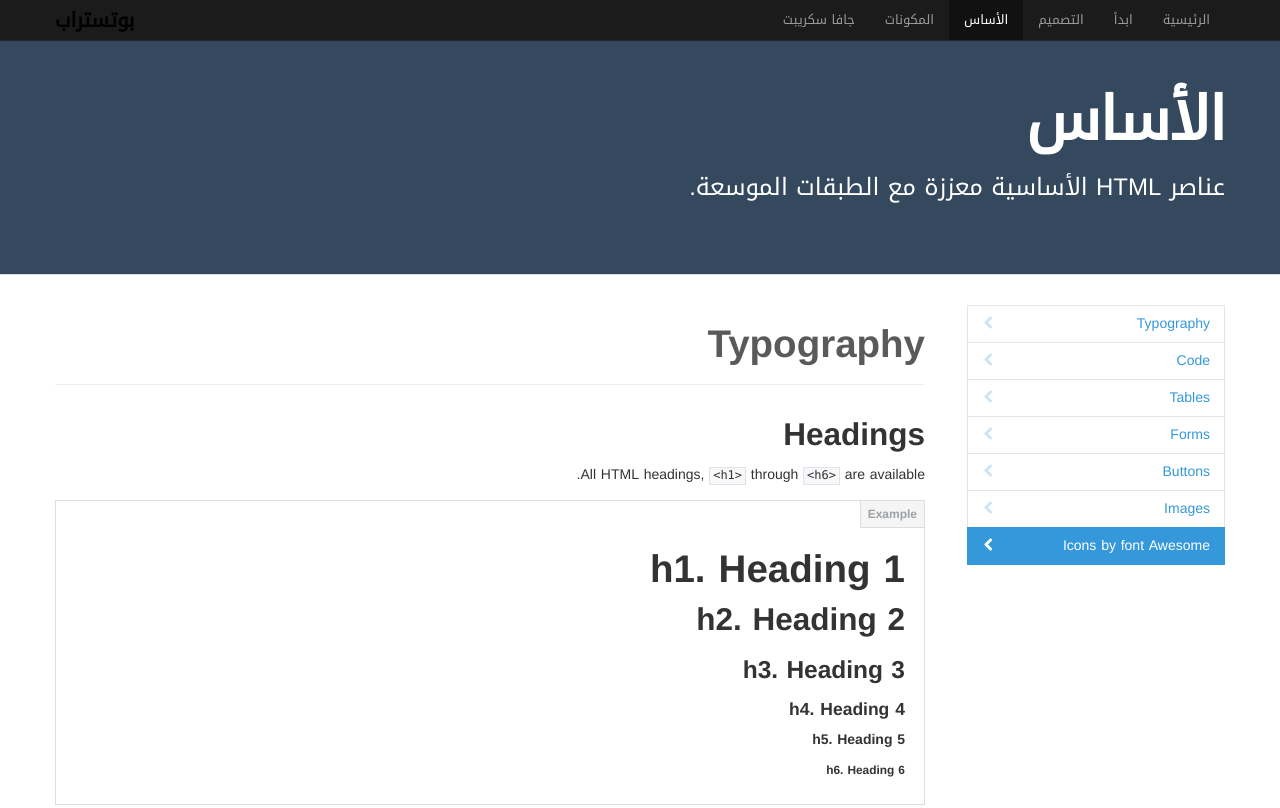
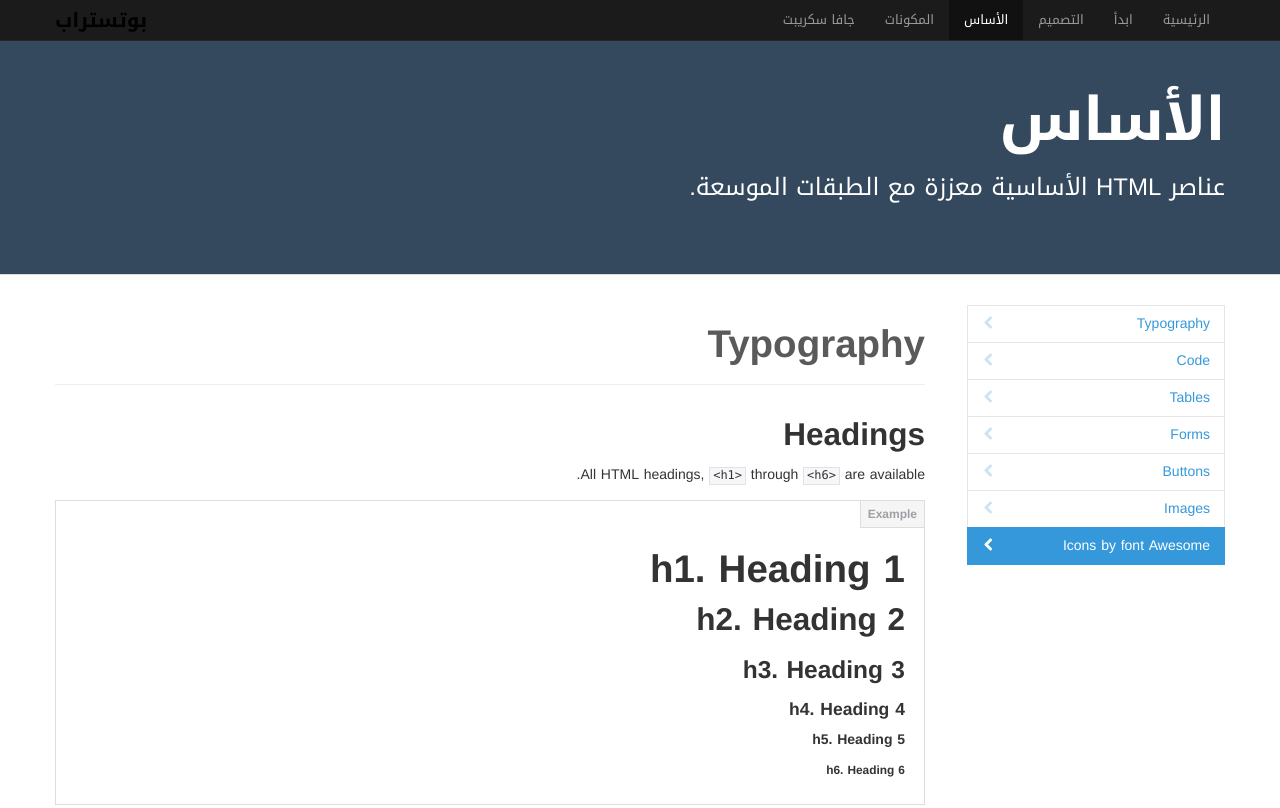
Before and after one commit to zeroxme/Bootstrap-Arabic, a website: page base-css.html in a window 1280 px wide. Shown: the top 808 px of the page. Drawn offline with Linux system fonts and the light colour scheme.

Commit message:
add new formats for Droid Kufi font and some font enhancements

```diff
--- a/assets/less/reset.less
+++ b/assets/less/reset.less
@@ -6,7 +6,7 @@
 //rtl
 body *{
   direction: rtl;
-  font-weight: 300;
+  font-weight: 400;
 }
 
 // Display in IE6-9 and FF3
--- a/assets/less/type.less
+++ b/assets/less/type.less
@@ -23,7 +23,7 @@
 // Ex: 14px base font * 85% = about 12px
 small   { font-size: 85%; }
 
-strong  { font-weight: bold; }
+strong  { font-weight: 700; }
 em      { font-style: italic; }
 cite    { font-style: normal; }
 
@@ -64,7 +64,7 @@
   color: @headingsColor;
   text-rendering: optimizelegibility; // Fix the character spacing for headings
   small {
-    font-weight: normal;
+    font-weight: 400;
     line-height: 1;
     color: @grayLight;
   }
--- a/assets/less/variables.less
+++ b/assets/less/variables.less
@@ -45,17 +45,30 @@
 // Typography
 // -------------------------
 @font-face {
-    font-family: 'DroidKufiRegular';
+    font-family: 'Droid Arabic Kufi';
     src: url('../font/DroidKufi-Regular.eot');
     src: url('../font/DroidKufi-Regular.eot?#iefix') format('embedded-opentype'),
          url('../font/DroidKufi-Regular.woff') format('woff'),
+         url('../font/DroidKufi-Regular.woff2') format('woff2'),
          url('../font/DroidKufi-Regular.ttf') format('truetype'),
-         url('../font/DroidKufi-Regular.svg#helvetica_Neue_LT_W20_light') format('svg');
-    font-weight: normal;
+         url('../font/DroidKufi-Regular.svg#Droid Arabic Kufi') format('svg');
+    font-weight: 400;
     font-style: normal;
 }
 
-@sansFontFamily:        "DroidKufiRegular", "Helvetica Neue", Helvetica, Arial, sans-serif;
+@font-face {
+    font-family: 'Droid Arabic Kufi';
+    src: url('../font/DroidKufi-Bold.eot');
+    src: url('../font/DroidKufi-Bold.eot?#iefix') format('embedded-opentype'),
+         url('../font/DroidKufi-Bold.woff') format('woff'),
+         url('../font/DroidKufi-Bold.woff2') format('woff2'),
+         url('../font/DroidKufi-Bold.ttf') format('truetype'),
+         url('../font/DroidKufi-Bold.svg#Droid Arabic Kufi') format('svg');
+    font-weight: 700;
+    font-style: normal;
+}
+
+@sansFontFamily:        "Droid Arabic Kufi", "Helvetica Neue", Helvetica, Arial, sans-serif;
 @serifFontFamily:       Georgia, "Times New Roman", Times, serif;
 @monoFontFamily:        Monaco, Menlo, Consolas, "Courier New", monospace;
 
@@ -65,7 +78,7 @@
 @altFontFamily:         @serifFontFamily;
 
 @headingsFontFamily:    inherit; // empty to use BS default, @baseFontFamily
-@headingsFontWeight:    bold;    // instead of browser default, bold
+@headingsFontWeight:    700;    // instead of browser default, bold
 @headingsColor:         inherit; // empty to use BS default, @textColor
 
 
```
Also changed, not shown: assets/css/bootstrap-responsive.css, assets/css/bootstrap-responsive.min.css, assets/css/bootstrap.css, assets/css/bootstrap.min.css, assets/font/DroidKufi-Bold.ttf (added), assets/font/DroidKufi-Bold.woff (added), assets/font/DroidKufi-Bold.woff2 (added), assets/font/DroidKufi-Regular.woff2 (added), 3 other files.
